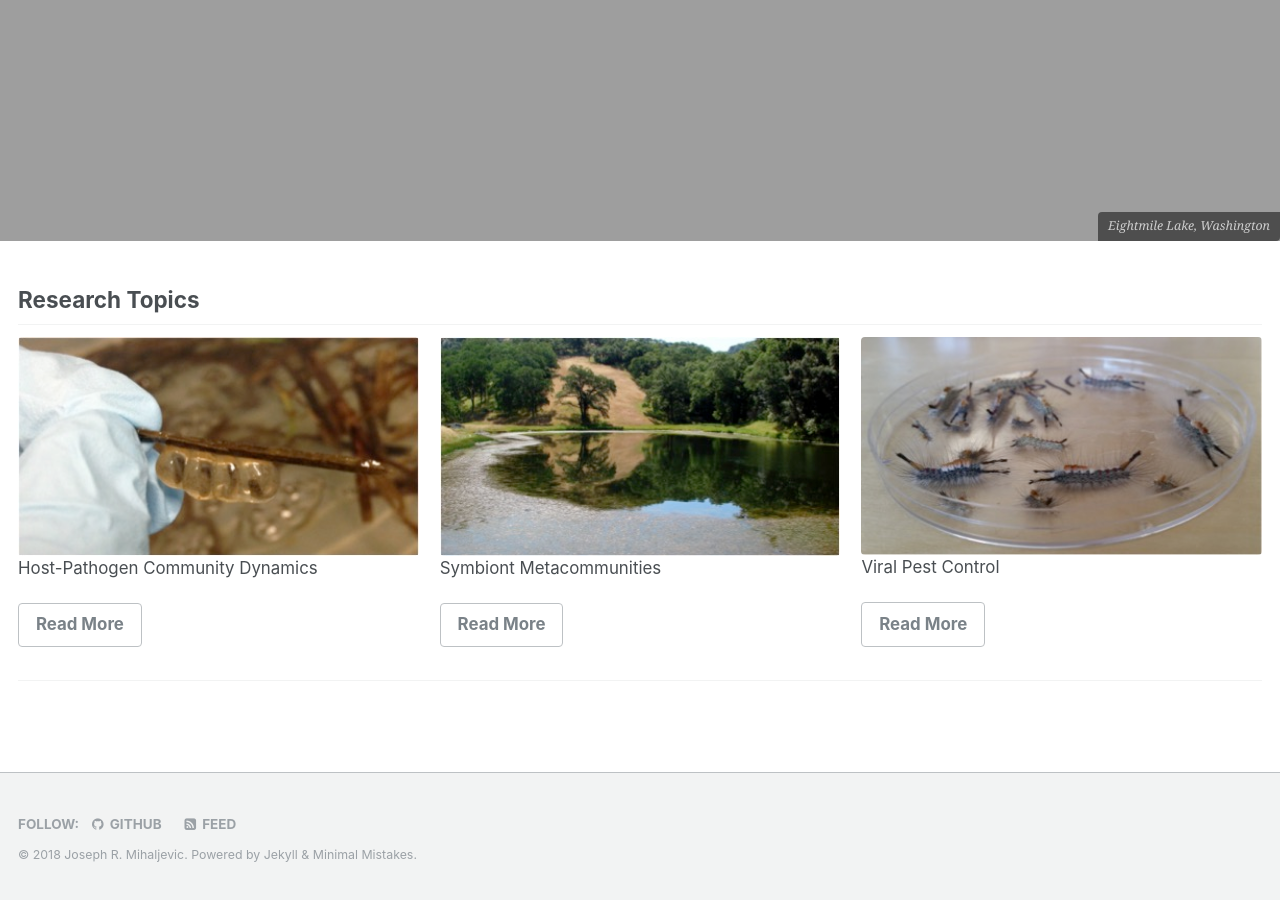
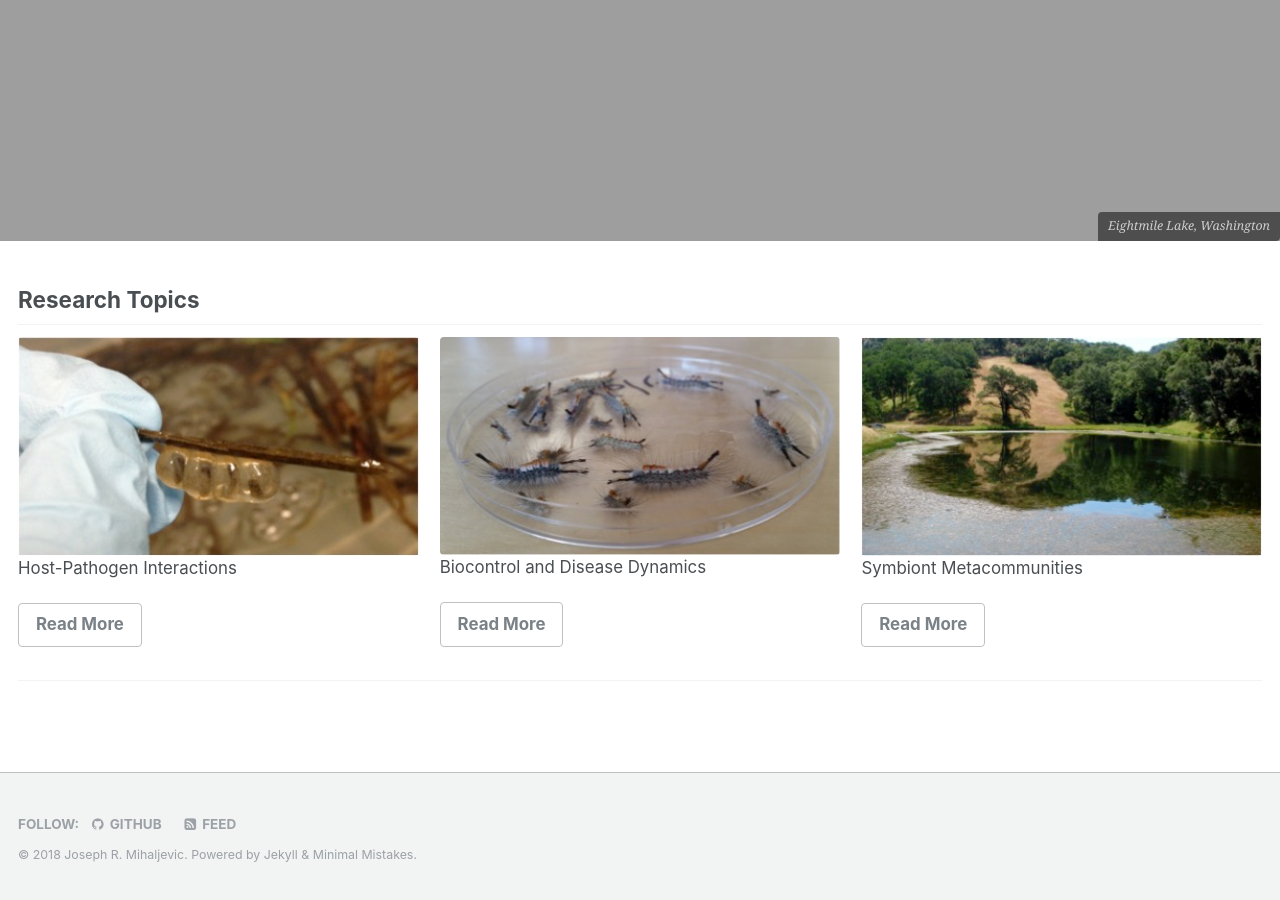
Before and after one commit to jrmihalj/jrmihalj.github.io, a Jekyll site: the page built from _pages/research.md, in a window 1280 px wide and 900 px high, scrolled down 801 px. Built offline with Jekyll 4.4.1, drawn with Linux system fonts in a browser that asks for light colours; our own code applies the rules of GitHub Pages for plain Markdown files.

Commit message:
research update

```diff
--- a/_pages/research.md
+++ b/_pages/research.md
@@ -8,20 +8,20 @@ permalink: /research/
 feature_row:
   - image_path: coinfect.jpg
     #title:
-    excerpt: "Host-Pathogen Community Dynamics"
+    excerpt: "Host-Pathogen Interactions"
     url: /research/host-pathogen-diversity
     btn_label: "Read More"
     btn_class: "btn--inverse"
+  - image_path: DFTM.jpg
+    #title:
+    excerpt: "Biocontrol and Disease Dynamics"
+    url: /research/pest-control
+    btn_label: "Read More"
+    btn_class: "btn--inverse"
   - image_path: metacom.jpg
-    #title: "Placeholder 2"
+    #title:
     excerpt: "Symbiont Metacommunities"
     url: /research/symbiont-metacommunities
-    btn_label: "Read More"
-    btn_class: "btn--inverse"
-  - image_path: DFTM.jpg
-    #title: "Placeholder 3"
-    excerpt: "Viral Pest Control"
-    url: /research/pest-control
     btn_label: "Read More"
     btn_class: "btn--inverse"
 ---
```
Also changed, not shown: _pages/hpdiversity.md (+1 -1 lines), _pages/pest-control.md (+1 -0 lines), images/research/DFTM_model.jpg (added), 1 other file.
